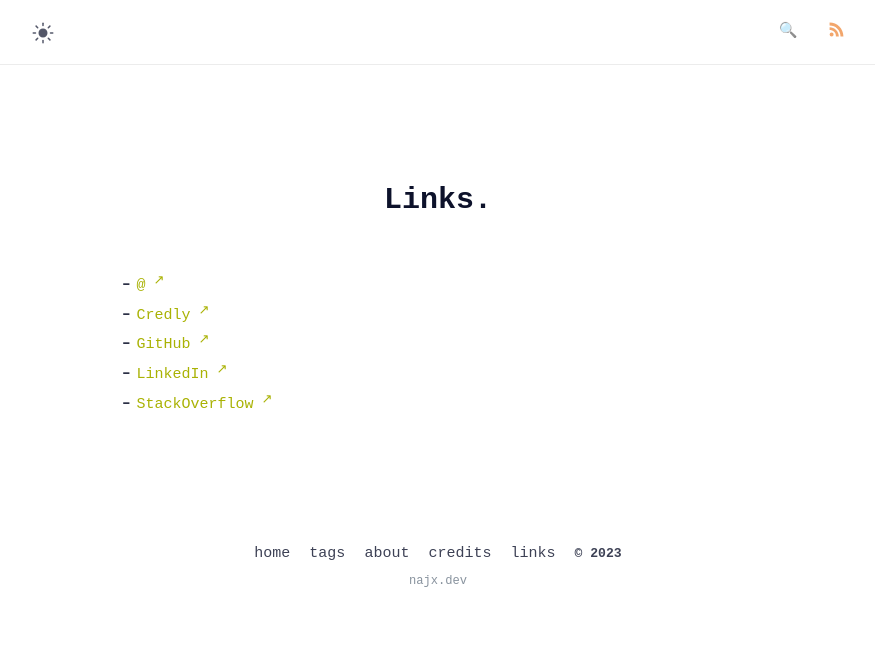
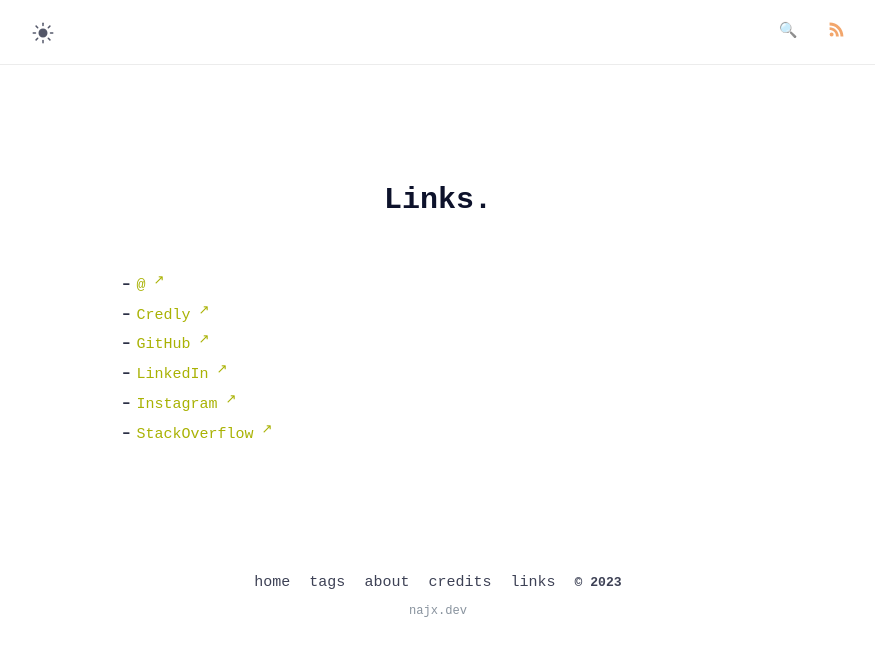
Before and after one commit to najx/najx.github.io, a Jekyll site: the page built from links.md, in a window 1280 px wide. Shown: the top 656 px of the page, without its empty margins (202-1077 px from the left). Built offline with Jekyll 4.4.1, drawn with Linux system fonts in a browser that asks for light colours.

Commit message:
Add a new link

```diff
--- a/links.md
+++ b/links.md
@@ -10,4 +10,5 @@ comments: false
 - <a href="https://www.credly.com/users/najx/badges?sort=-state_updated_at&page=1" target="_blank" rel="noopener">Credly</a>
 - <a href="https://github.com/najx/" target="_blank" rel="noopener">GitHub</a>
 - <a href="https://www.linkedin.com/in/abdx/" target="_blank" rel="noopener">LinkedIn</a>
+- <a href="https://www.instagram.com/najx.dev/" target="_blank" rel="noopener">Instagram</a>
 - <a href="https://stackoverflow.com/users/19588110/najx" target="_blank" rel="noopener">StackOverflow</a>
```
